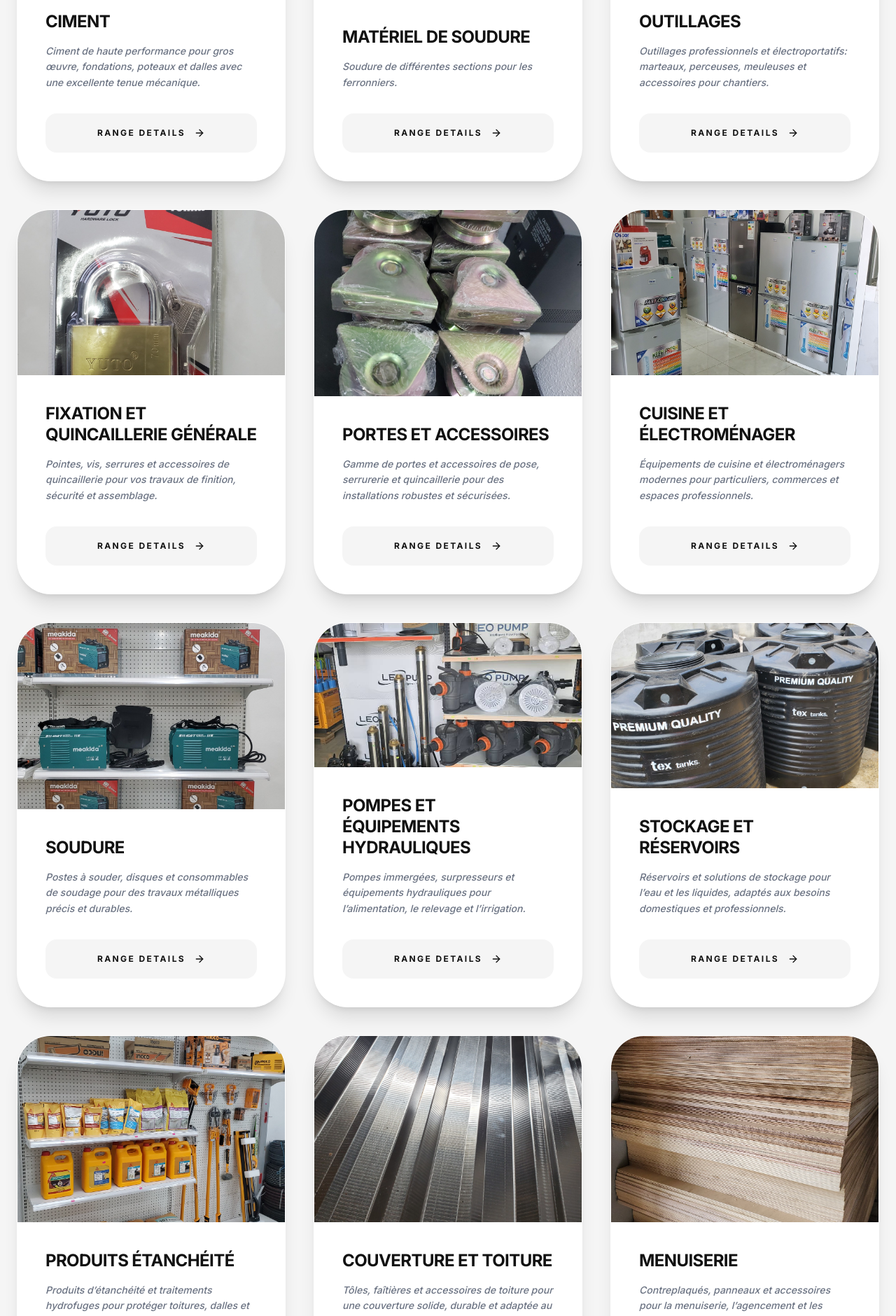
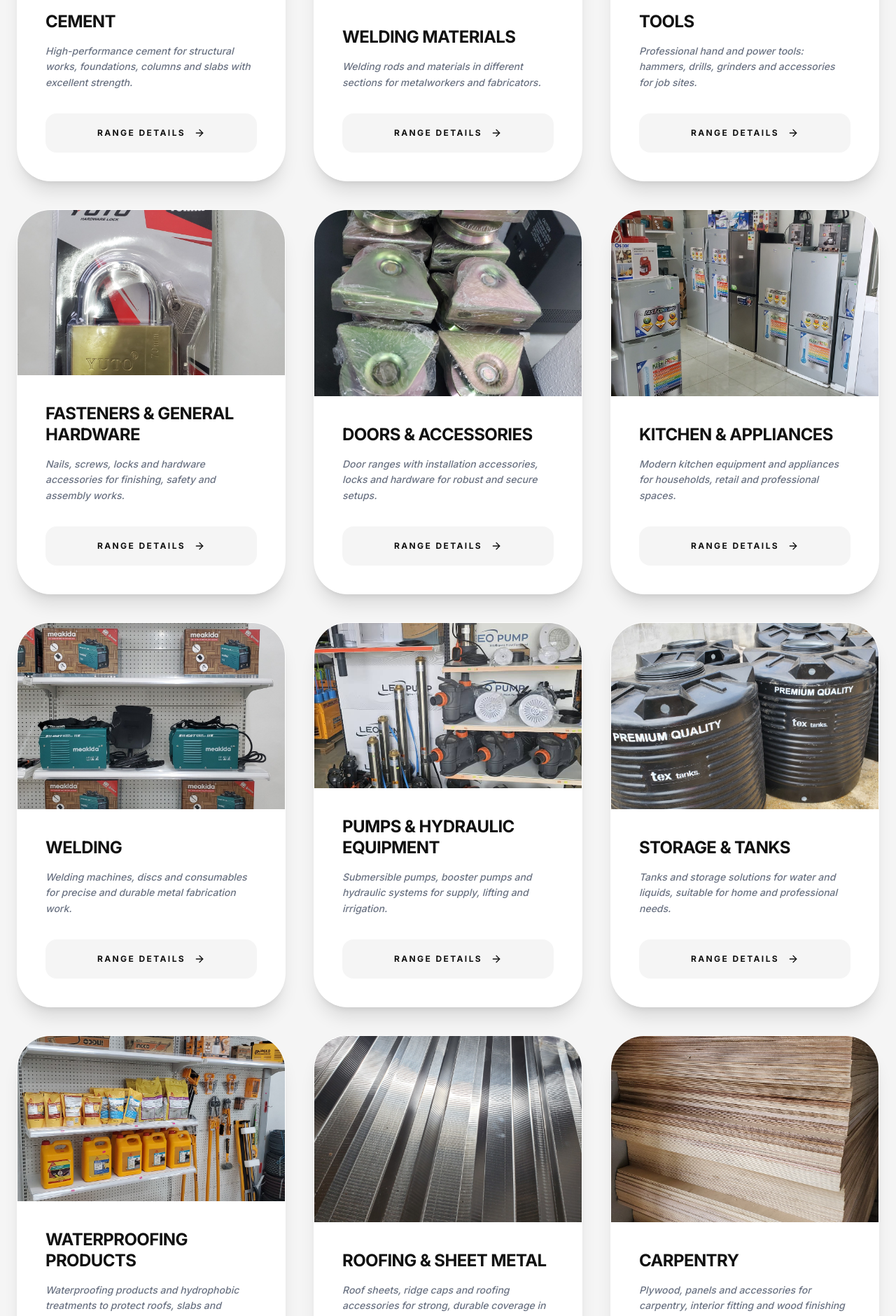
Before and after one commit to lumora-data/merlin, a Next.js app: page /en/products in a window 1280 px wide. Shown: the part 1540-3420 px from the top of the page at 70% size. Built offline with nearby package versions, Linux system fonts and the light colour scheme; no server answers.

Commit message:
i18n: complete english localization across public pages

```diff
--- a/src/app/en/products/[slug]/page.tsx
+++ b/src/app/en/products/[slug]/page.tsx
@@ -3,6 +3,7 @@ import { notFound } from 'next/navigation';
 import { ProductDetailPage } from '../../../../views/ProductDetail';
 import { PRODUCT_FAMILIES } from '../../../../constants';
 import { SITE_NAME, SITE_URL } from '../../../../lib/site';
+import { localizeProductFamily } from '../../../../lib/localized-content';
 
 type Params = { slug: string };
 type PageProps = { params: Promise<Params> };
@@ -15,7 +16,8 @@ export function generateStaticParams() {
 
 export async function generateMetadata({ params }: PageProps): Promise<Metadata> {
   const { slug } = await params;
-  const product = getProductBySlug(slug);
+  const baseProduct = getProductBySlug(slug);
+  const product = baseProduct ? localizeProductFamily(baseProduct, 'en') : undefined;
 
   if (!product) {
     return {
@@ -47,7 +49,8 @@ export async function generateMetadata({ params }: PageProps): Promise<Metadata>
 
 export default async function EnProductDetailsPage({ params }: PageProps) {
   const { slug } = await params;
-  const product = getProductBySlug(slug);
+  const baseProduct = getProductBySlug(slug);
+  const product = baseProduct ? localizeProductFamily(baseProduct, 'en') : undefined;
 
   if (!product) {
     notFound();
--- a/src/app/en/products/page.tsx
+++ b/src/app/en/products/page.tsx
@@ -2,8 +2,9 @@ import type { Metadata } from 'next';
 import { ProductsPage } from '../../../views/Products';
 import { PRODUCT_FAMILIES } from '../../../constants';
 import { SITE_NAME } from '../../../lib/site';
+import { localizeProductFamilies } from '../../../lib/localized-content';
 
-const productKeywords = PRODUCT_FAMILIES.map((family) => family.title.toLowerCase());
+const productKeywords = localizeProductFamilies(PRODUCT_FAMILIES, 'en').map((family) => family.title.toLowerCase());
 
 export const metadata: Metadata = {
   title: `Products | ${SITE_NAME}`,
--- a/src/components/Layout.tsx
+++ b/src/components/Layout.tsx
@@ -118,7 +118,7 @@ export const Header = () => {
         <Link href={routes.home} className="shrink-0 flex items-center gap-2 sm:gap-3" aria-label={isEn ? 'Home' : 'Accueil'}>
           <img
             src="/images/logo.jpg"
-            alt="Logo Merlin Cameroun"
+            alt={isEn ? 'Merlin Cameroon logo' : 'Logo Merlin Cameroun'}
             className="h-12 w-auto sm:h-14 object-contain"
           />
           <div className="flex items-baseline gap-1 leading-none">
@@ -283,7 +283,7 @@ export const Footer = () => {
           <div className="flex items-center gap-3">
             <img
               src="/images/logo.jpg"
-              alt="Logo Merlin Cameroun"
+              alt={isEn ? 'Merlin Cameroon logo' : 'Logo Merlin Cameroun'}
               className="h-16 w-auto object-contain"
             />
             <div className="flex items-baseline gap-1 leading-none">
@@ -323,7 +323,7 @@ export const Footer = () => {
 	          <ul className="space-y-4 text-sm text-gray-400">
             <li className="flex items-start gap-3">
               <span className="font-bold text-white">{isEn ? 'Address:' : 'Adresse:'}</span>
-              Kribi, Cameroun
+              {isEn ? 'Kribi, Cameroon' : 'Kribi, Cameroun'}
             </li>
             <li className="flex items-start gap-3">
               <span className="font-bold text-white">{isEn ? 'Phone:' : 'Téléphone:'}</span>
--- /dev/null
+++ b/src/lib/localized-content.ts
@@ -0,0 +1,165 @@
+import type { Agency, ProductFamily, Realization, Service } from '../types';
+import type { Locale } from './i18n';
+
+const PRODUCT_EN: Record<string, { title: string; description: string }> = {
+  'carrelage-revetements': {
+    title: 'Tiles & Finishes',
+    description:
+      'High-quality tile supply in Kribi. Discover our selection for floors and walls, indoors and outdoors.',
+  },
+  sanitaires: {
+    title: 'Sanitary Ware',
+    description:
+      'Design your bathroom with reliable, durable sanitary equipment for residential and professional projects.',
+  },
+  'peinture-accessoires': {
+    title: 'Paint & Accessories',
+    description:
+      'Acrylic paint, coatings and accessories for clean, durable finishes indoors and outdoors.',
+  },
+  ciment: {
+    title: 'Cement',
+    description:
+      'High-performance cement for structural works, foundations, columns and slabs with excellent strength.',
+  },
+  'materiel-de-soudure': {
+    title: 'Welding Materials',
+    description: 'Welding rods and materials in different sections for metalworkers and fabricators.',
+  },
+  outillages: {
+    title: 'Tools',
+    description:
+      'Professional hand and power tools: hammers, drills, grinders and accessories for job sites.',
+  },
+  'fixation-quincaillerie': {
+    title: 'Fasteners & General Hardware',
+    description:
+      'Nails, screws, locks and hardware accessories for finishing, safety and assembly works.',
+  },
+  'portes-accessoires': {
+    title: 'Doors & Accessories',
+    description:
+      'Door ranges with installation accessories, locks and hardware for robust and secure setups.',
+  },
+  'cuisine-electromenager': {
+    title: 'Kitchen & Appliances',
+    description:
+      'Modern kitchen equipment and appliances for households, retail and professional spaces.',
+  },
+  soudure: {
+    title: 'Welding',
+    description:
+      'Welding machines, discs and consumables for precise and durable metal fabrication work.',
+  },
+  'pompes-hydraulique': {
+    title: 'Pumps & Hydraulic Equipment',
+    description:
+      'Submersible pumps, booster pumps and hydraulic systems for supply, lifting and irrigation.',
+  },
+  'stockage-reservoirs': {
+    title: 'Storage & Tanks',
+    description:
+      'Tanks and storage solutions for water and liquids, suitable for home and professional needs.',
+  },
+  etancheite: {
+    title: 'Waterproofing Products',
+    description:
+      'Waterproofing products and hydrophobic treatments to protect roofs, slabs and facades from leaks.',
+  },
+  'couverture-toiture': {
+    title: 'Roofing & Sheet Metal',
+    description:
+      'Roof sheets, ridge caps and roofing accessories for strong, durable coverage in local climate conditions.',
+  },
+  menuiserie: {
+    title: 'Carpentry',
+    description:
+      'Plywood, panels and accessories for carpentry, interior fitting and wood finishing works.',
+  },
+};
+
+const SERVICE_EN: Record<string, { title: string; description: string }> = {
+  '1': {
+    title: 'Construction',
+    description: 'Expertise in residential, commercial and industrial building construction.',
+  },
+  '2': {
+    title: 'Logistics & Transport',
+    description: 'Road transport services and complete logistics solutions across Cameroon.',
+  },
+  '3': {
+    title: 'General Trading',
+    description: 'Sale and distribution of high-quality construction materials in Kribi.',
+  },
+  '4': {
+    title: 'Trading',
+    description: 'Commercial intermediation and trading of high-quality products.',
+  },
+};
+
+const REALIZATION_EN: Record<string, string> = {
+  '1': 'Project site 1',
+  '2': 'Project site 2',
+  '3': 'Project site 3',
+  '4': 'Project site 4',
+  '5': 'Project site 5',
+  '6': 'Project site 6',
+  '7': 'Project site 7',
+};
+
+const AGENCY_ADDRESS_EN: Record<string, string> = {
+  'Près de la station Bocom': 'Near Bocom station',
+  'Près de la sous-préfecture': 'Near the sub-prefecture',
+  'Après Hysacam': 'After Hysacam',
+};
+
+export const localizeProductFamily = (family: ProductFamily, locale: Locale): ProductFamily => {
+  if (locale !== 'en') return family;
+  const translated = PRODUCT_EN[family.slug];
+  if (!translated) return family;
+  return {
+    ...family,
+    title: translated.title,
+    description: translated.description,
+  };
+};
+
+export const localizeProductFamilies = (items: ProductFamily[], locale: Locale): ProductFamily[] =>
+  items.map((item) => localizeProductFamily(item, locale));
+
+export const localizeService = (service: Service, locale: Locale): Service => {
+  if (locale !== 'en') return service;
+  const translated = SERVICE_EN[service.id];
+  if (!translated) return service;
+  return {
+    ...service,
+    title: translated.title,
+    description: translated.description,
+  };
+};
+
+export const localizeServices = (items: Service[], locale: Locale): Service[] =>
+  items.map((item) => localizeService(item, locale));
+
+export const localizeRealization = (item: Realization, locale: Locale): Realization => {
+  if (locale !== 'en') return item;
+  return {
+    ...item,
+    title: REALIZATION_EN[item.id] ?? item.title,
+    category: item.category === 'Construction' ? 'Construction' : item.category,
+  };
+};
+
+export const localizeRealizations = (items: Realization[], locale: Locale): Realization[] =>
+  items.map((item) => localizeRealization(item, locale));
+
+export const localizeAgency = (agency: Agency, locale: Locale): Agency => {
+  if (locale !== 'en') return agency;
+  return {
+    ...agency,
+    address: agency.address ? AGENCY_ADDRESS_EN[agency.address] ?? agency.address : agency.address,
+  };
+};
+
+export const localizeAgencies = (items: Agency[], locale: Locale): Agency[] =>
+  items.map((item) => localizeAgency(item, locale));
--- a/src/views/About.tsx
+++ b/src/views/About.tsx
@@ -121,7 +121,7 @@ export const AboutPage = ({ locale = 'fr' }: { locale?: Locale }) => {
               >
                 <img
                   src={image}
-                  alt={`Conférence Merlin Cameroun ${i + 1}`}
+                  alt={isEn ? `Merlin conference ${i + 1}` : `Conférence Merlin Cameroun ${i + 1}`}
                   className="w-full h-[320px] md:h-[380px] object-cover"
                 />
               </motion.div>
@@ -158,7 +158,7 @@ export const AboutPage = ({ locale = 'fr' }: { locale?: Locale }) => {
               <div className="grid grid-cols-2 gap-4">
                  <div className="space-y-4 pt-12">
                      <div className="h-64 rounded-3xl overflow-hidden shadow-2xl">
-                        <img src={encodeURI('/images/about/about-us-02.jpg')} className="w-full h-full object-cover" alt="Équipe Merlin" />
+                        <img src={encodeURI('/images/about/about-us-02.jpg')} className="w-full h-full object-cover" alt={isEn ? 'Merlin team' : 'Équipe Merlin'} />
                      </div>
                      <div className="h-48 rounded-3xl overflow-hidden shadow-2xl bg-merlin-red flex items-center justify-center p-8 text-center">
                         <p className="text-2xl font-black uppercase">{isEn ? 'Absolute speed' : 'Rapidité Absolue'}</p>
@@ -169,7 +169,7 @@ export const AboutPage = ({ locale = 'fr' }: { locale?: Locale }) => {
                         <p className="text-2xl font-black uppercase">{isEn ? '100% Efficient' : '100% Efficace'}</p>
                      </div>
                      <div className="h-80 rounded-3xl overflow-hidden shadow-2xl border-4 border-merlin-yellow">
-                        <img src={encodeURI('/images/about/about-us-03.jpg')} className="w-full h-full object-cover" alt="Réalisation Merlin" />
+                        <img src={encodeURI('/images/about/about-us-03.jpg')} className="w-full h-full object-cover" alt={isEn ? 'Merlin project' : 'Réalisation Merlin'} />
                      </div>
                  </div>
               </div>
--- a/src/views/Agencies.tsx
+++ b/src/views/Agencies.tsx
@@ -5,9 +5,11 @@ import { AGENCIES } from '../constants';
 import { motion } from 'motion/react';
 import { Phone, MapPin, Clock } from 'lucide-react';
 import type { Locale } from '../lib/i18n';
+import { localizeAgencies } from '../lib/localized-content';
 
 export const AgenciesPage = ({ locale = 'fr' }: { locale?: Locale }) => {
   const isEn = locale === 'en';
+  const agencies = localizeAgencies(AGENCIES, locale);
 
   return (
     <div className="bg-merlin-gray min-h-screen pb-24">
@@ -26,7 +28,7 @@ export const AgenciesPage = ({ locale = 'fr' }: { locale?: Locale }) => {
 
       <div className="max-w-7xl mx-auto px-6 mt-16">
         <div className="grid grid-cols-1 md:grid-cols-2 gap-10">
-          {AGENCIES.map((agency, i) => (
+          {agencies.map((agency, i) => (
             <motion.div
               key={agency.id}
               initial={{ opacity: 0, x: i % 2 === 0 ? -20 : 20 }}
--- a/src/views/Contact.tsx
+++ b/src/views/Contact.tsx
@@ -43,7 +43,7 @@ export const ContactPage = ({ locale = 'fr' }: { locale?: Locale }) => {
                 {[
                   { icon: Phone, label: isEn ? 'Phone' : 'Téléphone', value: '+237 695 42 59 70', sub: '+237 222 462 523', color: 'bg-merlin-red' },
                   { icon: Mail, label: 'Email', value: 'merlincameroun@gmail.com', sub: isEn ? 'Reply within 24h' : 'Réponse sous 24h', color: 'bg-merlin-green' },
-                  { icon: MapPin, label: isEn ? 'Location' : 'Localisation', value: 'Kribi, Cameroun', sub: isEn ? 'Head office' : 'Siège social', color: 'bg-merlin-black' },
+                  { icon: MapPin, label: isEn ? 'Location' : 'Localisation', value: isEn ? 'Kribi, Cameroon' : 'Kribi, Cameroun', sub: isEn ? 'Head office' : 'Siège social', color: 'bg-merlin-black' },
                   {
                     isWhatsApp: true,
                     label: 'WhatsApp',
@@ -122,7 +122,7 @@ export const ContactPage = ({ locale = 'fr' }: { locale?: Locale }) => {
                       required
                       type="email"
                       className="w-full bg-merlin-gray border-none px-6 py-4 rounded-2xl focus:ring-2 focus:ring-merlin-green"
-                      placeholder="jean@example.com"
+                      placeholder={isEn ? 'john@example.com' : 'jean@example.com'}
                     />
                   </div>
                 </div>
--- a/src/views/Home.tsx
+++ b/src/views/Home.tsx
@@ -8,6 +8,7 @@ import Link from 'next/link';
 import { motion } from 'motion/react';
 import type { Locale } from '../lib/i18n';
 import { ROUTES } from '../lib/i18n';
+import { localizeAgencies, localizeProductFamilies, localizeServices } from '../lib/localized-content';
 
 const serviceIcons = {
   settings: Settings,
@@ -28,11 +29,14 @@ const serviceIcons = {
 export const Home = ({ locale = 'fr' }: { locale?: Locale }) => {
   const isEn = locale === 'en';
   const routes = ROUTES[locale];
+  const productFamilies = localizeProductFamilies(PRODUCT_FAMILIES, locale);
+  const services = localizeServices(SERVICES, locale);
+  const agencies = localizeAgencies(AGENCIES, locale);
 
   return (
     <div className="bg-merlin-gray">
       {/* Hero Section */}
-      <HeroSlider />
+      <HeroSlider locale={locale} />
 
       {/* Stats / Features Band */}
       <div className="bg-white border-y border-gray-100">
@@ -72,7 +76,7 @@ export const Home = ({ locale = 'fr' }: { locale?: Locale }) => {
 
         <div className="max-w-7xl mx-auto px-6 md:px-12 relative z-10">
           <div className="grid grid-cols-1 sm:grid-cols-2 lg:grid-cols-3 gap-12">
-            {PRODUCT_FAMILIES.slice(0, 6).map((family, i) => (
+            {productFamilies.slice(0, 6).map((family, i) => (
               <motion.div
                 key={family.id}
                 initial={{ opacity: 0, y: 30 }}
@@ -123,7 +127,7 @@ export const Home = ({ locale = 'fr' }: { locale?: Locale }) => {
 
         <div className="max-w-7xl mx-auto px-6 md:px-12 relative z-10">
             <div className="grid grid-cols-1 sm:grid-cols-2 lg:grid-cols-4 gap-8">
-              {SERVICES.map((service, i) => (
+              {services.map((service, i) => (
                 <motion.div
                   key={service.id}
                   initial={{ opacity: 0, scale: 0.95 }}
@@ -170,7 +174,7 @@ export const Home = ({ locale = 'fr' }: { locale?: Locale }) => {
 
         <div className="max-w-7xl mx-auto px-6 md:px-12 relative z-10">
           <div className="grid grid-cols-1 sm:grid-cols-2 lg:grid-cols-4 gap-10">
-            {AGENCIES.map((agency, i) => (
+            {agencies.map((agency, i) => (
               <motion.div
                 key={agency.id}
                 initial={{ opacity: 0, y: 30 }}
@@ -252,7 +256,7 @@ export const Home = ({ locale = 'fr' }: { locale?: Locale }) => {
                 <img
                   key={i}
                   src={partner}
-                  alt="Partenaire Merlin"
+                  alt={isEn ? 'Merlin partner' : 'Partenaire Merlin'}
                   className="h-14 sm:h-16 md:h-20 w-auto object-contain shrink-0 mix-blend-multiply opacity-90 hover:opacity-100 transition-opacity duration-300"
                 />
              ))}
--- a/src/views/ProductDetail.tsx
+++ b/src/views/ProductDetail.tsx
@@ -8,6 +8,7 @@ import { motion, AnimatePresence } from 'motion/react';
 import { ArrowLeft, CheckCircle2, ShieldCheck, Truck, ShoppingCart } from 'lucide-react';
 import type { Locale } from '../lib/i18n';
 import { ROUTES } from '../lib/i18n';
+import { localizeProductFamilies, localizeProductFamily } from '../lib/localized-content';
 
 export const ProductDetailPage = ({ locale = 'fr' }: { locale?: Locale }) => {
   const params = useParams<{ slug: string | string[] }>();
@@ -15,7 +16,9 @@ export const ProductDetailPage = ({ locale = 'fr' }: { locale?: Locale }) => {
   const isEn = locale === 'en';
   const routes = ROUTES[locale];
   const slug = Array.isArray(params?.slug) ? params.slug[0] : params?.slug;
-  const product = PRODUCT_FAMILIES.find((p) => p.slug === slug);
+  const rawProduct = PRODUCT_FAMILIES.find((p) => p.slug === slug);
+  const product = rawProduct ? localizeProductFamily(rawProduct, locale) : undefined;
+  const localizedProducts = localizeProductFamilies(PRODUCT_FAMILIES, locale);
 
   const [activeImage, setActiveImage] = React.useState(0);
 
@@ -178,7 +181,7 @@ export const ProductDetailPage = ({ locale = 'fr' }: { locale?: Locale }) => {
             <Link href={routes.products} className="text-merlin-green font-bold uppercase text-sm hover:underline">{isEn ? 'View full catalog' : 'Voir tout le catalogue'}</Link>
           </div>
           <div className="grid grid-cols-2 md:grid-cols-4 gap-6">
-            {PRODUCT_FAMILIES.filter((p) => p.id !== product.id).slice(0, 4).map((other) => (
+            {localizedProducts.filter((p) => p.id !== product.id).slice(0, 4).map((other) => (
               <Link
                 key={other.id}
                 href={`${routes.products}/${other.slug}`}
--- a/src/views/Products.tsx
+++ b/src/views/Products.tsx
@@ -7,10 +7,12 @@ import Link from 'next/link';
 import { ArrowRight, ShoppingCart } from 'lucide-react';
 import type { Locale } from '../lib/i18n';
 import { ROUTES } from '../lib/i18n';
+import { localizeProductFamilies } from '../lib/localized-content';
 
 export const ProductsPage = ({ locale = 'fr' }: { locale?: Locale }) => {
   const isEn = locale === 'en';
   const routes = ROUTES[locale];
+  const productFamilies = localizeProductFamilies(PRODUCT_FAMILIES, locale);
 
   return (
     <div className="bg-merlin-gray min-h-screen pb-24">
@@ -38,7 +40,7 @@ export const ProductsPage = ({ locale = 'fr' }: { locale?: Locale }) => {
       {/* Modern Grid Layout */}
       <div className="max-w-7xl mx-auto px-6 -mt-16 relative z-20">
         <div className="grid grid-cols-1 md:grid-cols-2 lg:grid-cols-3 gap-10">
-          {PRODUCT_FAMILIES.map((family, i) => (
+          {productFamilies.map((family, i) => (
             <motion.div
               key={family.id}
               initial={{ opacity: 0, y: 40 }}
--- a/src/views/Realizations.tsx
+++ b/src/views/Realizations.tsx
@@ -7,10 +7,12 @@ import { Maximize2 } from 'lucide-react';
 import Link from 'next/link';
 import type { Locale } from '../lib/i18n';
 import { ROUTES } from '../lib/i18n';
+import { localizeRealizations } from '../lib/localized-content';
 
 export const RealizationsPage = ({ locale = 'fr' }: { locale?: Locale }) => {
   const isEn = locale === 'en';
   const routes = ROUTES[locale];
+  const realizations = localizeRealizations(REALIZATIONS, locale);
 
   return (
     <div className="bg-merlin-gray min-h-screen pb-24">
@@ -30,7 +32,7 @@ export const RealizationsPage = ({ locale = 'fr' }: { locale?: Locale }) => {
       {/* Gallery Grid */}
       <div className="max-w-7xl mx-auto px-6 mt-16 grid grid-cols-1 sm:grid-cols-2 lg:grid-cols-3 gap-8">
         <AnimatePresence mode="popLayout">
-          {REALIZATIONS.map((item, i) => (
+          {realizations.map((item, i) => (
             <motion.div
               layout
               key={item.id}
```
Also changed, not shown: src/components/HeroSlider.tsx (+17 -11 lines).
